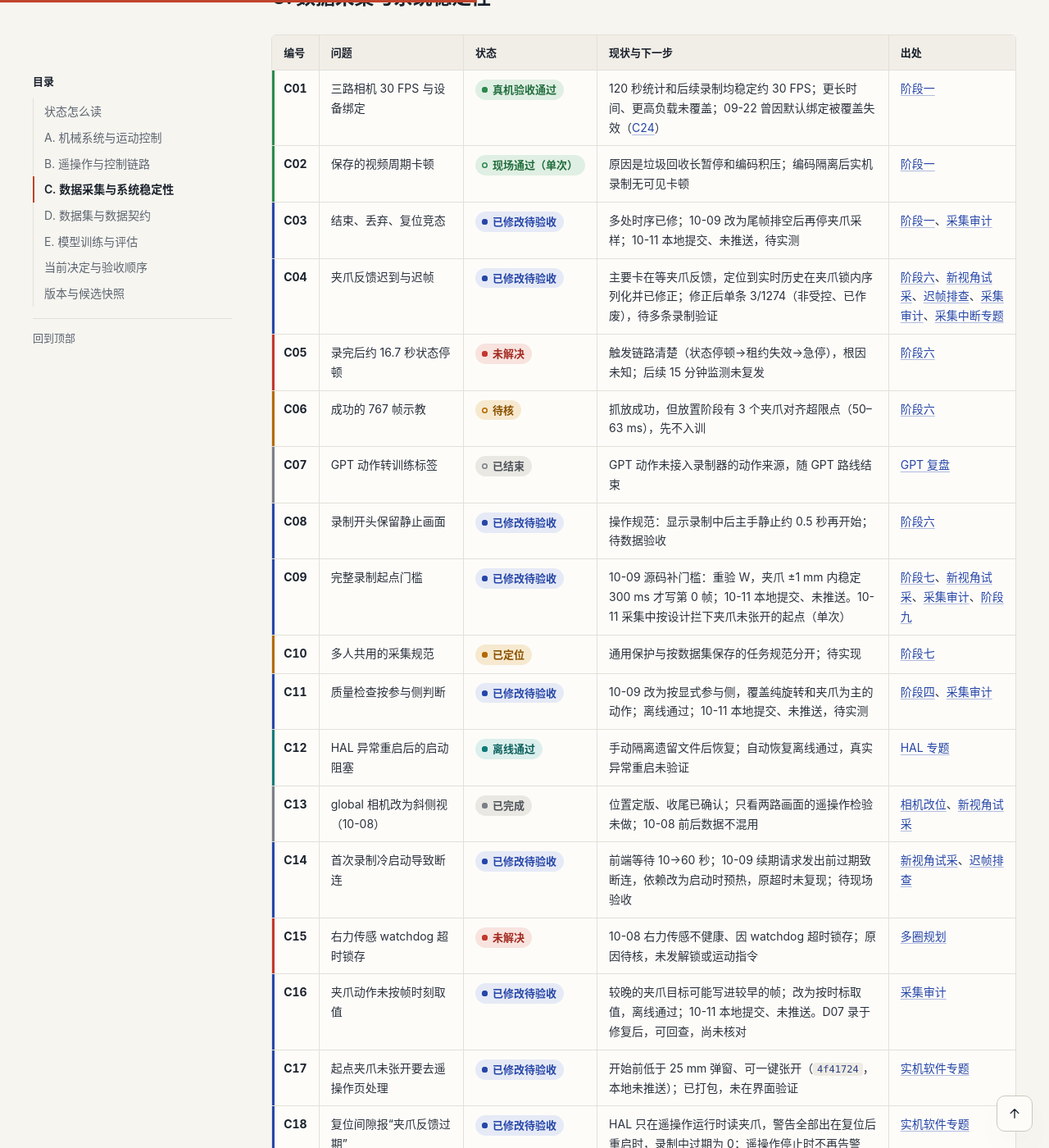
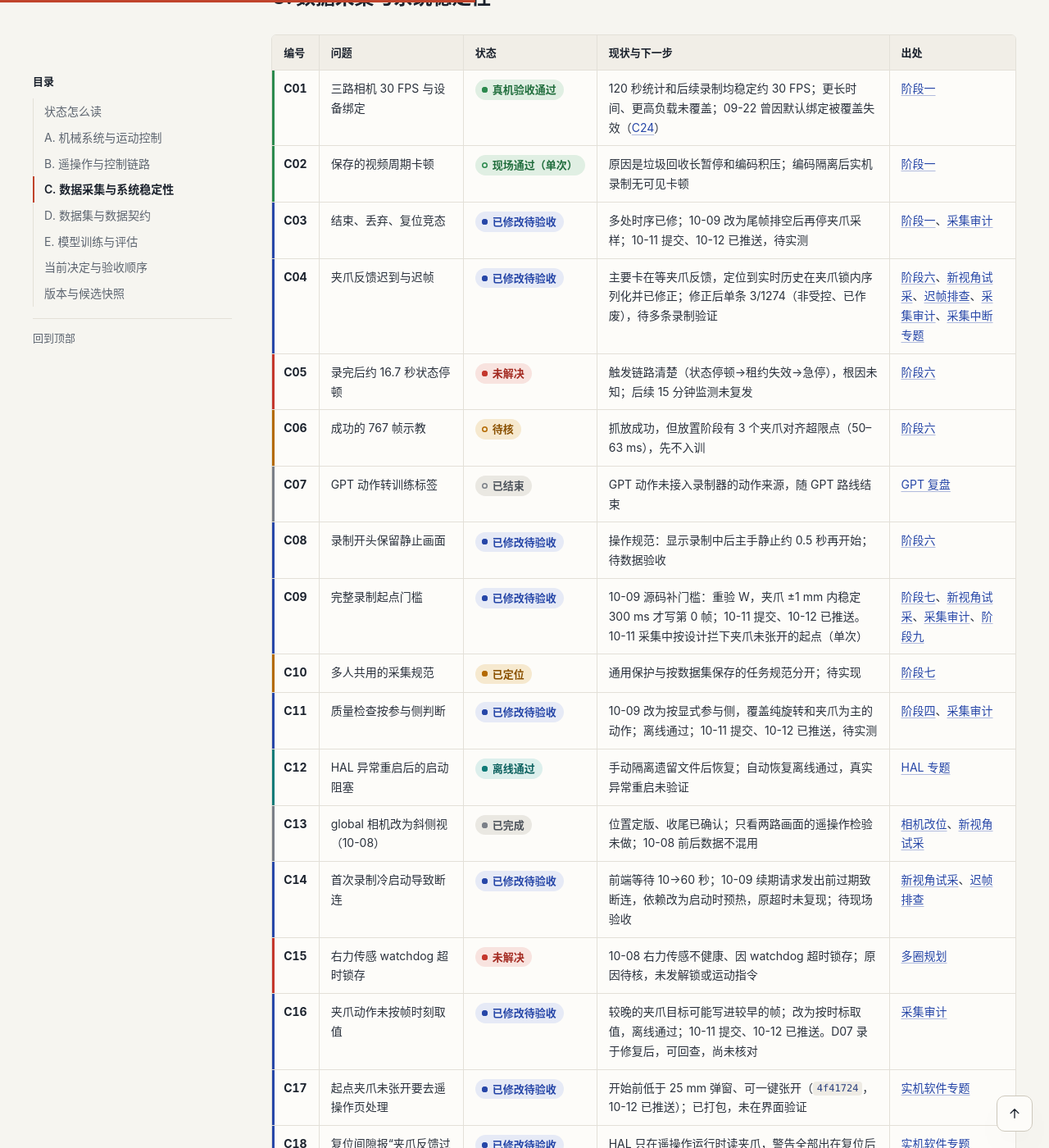
Before and after one commit to YoungShip/youngship.github.io, a Jekyll site: the page built from _posts/2026-09-29-micromani-research-status.md, in a window 1280 px wide and 1400 px high, scrolled down 4083 px. Shown: the whole window at 82% size. Built offline with Jekyll 4.4.1, drawn with Linux system fonts in a browser that asks for light colours; some of the changed text lies outside the part shown.

Commit message:
科研记录：MicroMani 14 个提交 10-12 已推送，更新台账与相关补记 (#14)
- C03/C09/C11/C16、B16、C17 改为 10-12 已推送；版本快照记远端 d9315e9 与新增七个提交
- 注明 10-09 晚部署的四处改动仍在工作区未提交
- 采集审计、实机软件专题、总览同步


Claude-Session: https://claude.ai/code/session_01NmX84QyJNd3ipBMxgHySws

Co-authored-by: Claude <noreply@anthropic.com>

```diff
--- a/_posts/2026-09-29-micromani-research-status.md
+++ b/_posts/2026-09-29-micromani-research-status.md
@@ -11,7 +11,7 @@ tags: [科研记录, MicroMani, 科研索引]
 
 **更新至 2026-10-12。**每个问题占一行，只写现在的状态和下一步；过程、证据和历次补记在“出处”链接的原文里。编号固定不变，新问题接在各组末尾。
 
-**当前最要紧的：**模型不会按零件位置对准（[E18](#E18)），实机只有一次属于位置巧合的抓放（[E15](#E15)）；下一步采固定位置数据。硬件右臂的多圈规划（[A04](#A04)、[A09](#A09)）仍未解决，10 月 10 日起只在硬件左臂上恢复实机。采集完整性修复 10-11 已在本地提交、仍未推送，也还没用新数据核对（[C04](#C04)、[C09](#C09)、[C16](#C16)）。
+**当前最要紧的：**模型不会按零件位置对准（[E18](#E18)），实机只有一次属于位置巧合的抓放（[E15](#E15)）；下一步采固定位置数据。硬件右臂的多圈规划（[A04](#A04)、[A09](#A09)）仍未解决，10 月 10 日起只在硬件左臂上恢复实机。采集完整性修复 10-12 已推送到远端，但还没用新数据核对；10-09 晚部署的录制起点保持、中断丢弃等改动仍未提交（[C04](#C04)、[C09](#C09)、[C16](#C16)）。
 
 ## 状态怎么读
 {: #status-tags }
@@ -66,7 +66,7 @@ tags: [科研记录, MicroMani, 科研索引]
 | <a id="B13"></a>**B13** | 主手重力补偿在边缘抽搐 | 现场通过（单次） | 手柄放进标定孔重新标定后消失，原因为推断；开机前先把手柄放进标定孔 | [Omega 抽搐](/notes/2026/10/09/micromani-omega-calibration-twitch/) |
 | <a id="B14"></a>**B14** | 双侧夹爪串口互相阻塞 | 已修改待验收 | 两侧调度分离、阻塞后只执行最新目标（`a5deb6a`）；用户反馈夹爪灵敏，未重复验收 | [新视角试采](/notes/2026/10/09/micromani-collection-fixes-trial-recording/) |
 | <a id="B15"></a>**B15** | 回 W 期间运动遥测停更 | 已修改待验收 | 锁内等待运动完成导致遥测停更、界面报“WS 不可用”；改为等待中读真实位置，当天部署，未做回 W 实机复验 | [迟帧排查](/notes/2026/10/11/micromani-late-frame-root-cause/) |
-| <a id="B16"></a>**B16** | 策略接口重复使能导致连续动作被拒 | 现场通过（单次） | 已使能时不再重复使能（`d0ec8de`，本地未推送）；两天约 11 次实机运行正常，未做专门验收 | [实机软件专题](/notes/2026/10/11/micromani-live-control-software-fixes/) |
+| <a id="B16"></a>**B16** | 策略接口重复使能导致连续动作被拒 | 现场通过（单次） | 已使能时不再重复使能（`d0ec8de`，10-12 已推送）；两天约 11 次实机运行正常，未做专门验收 | [实机软件专题](/notes/2026/10/11/micromani-live-control-software-fixes/) |
 | <a id="B17"></a>**B17** | 策略接口在夹爪开关关闭时静默跳过夹爪 | 临时方案 | 急停会关掉夹爪使能，之后模型的夹爪目标不下发；实机脚本补发使能命令绕过，主程序未改 | [实机软件专题](/notes/2026/10/11/micromani-live-control-software-fixes/) |
 | <a id="B18"></a>**B18** | Pitch 软限位 0～0 使 HAL 拒绝所有目标 | 临时方案 | HAL 要求最小值小于最大值；改为 ±0.1° 等效锁住 | [实机软件专题](/notes/2026/10/11/micromani-live-control-software-fixes/) |
 | <a id="B19"></a>**B19** | 配置文件被占用致主手连接 / 断开失败 | 临时方案 | RDC 子进程占用 `config.json`，保存被拒、前端报 Failed to fetch；重启 RDC 恢复一次后复发；重试逻辑在工作区未提交 | [采集审计](/notes/2026/10/10/micromani-collection-integrity-audit/) |
@@ -78,21 +78,21 @@ tags: [科研记录, MicroMani, 科研索引]
 | --- | --- | --- | --- | --- |
 | <a id="C01"></a>**C01** | 三路相机 30 FPS 与设备绑定 | 真机验收通过 | 120 秒统计和后续录制均稳定约 30 FPS；更长时间、更高负载未覆盖；09-22 曾因默认绑定被覆盖失效（[C24](#C24)） | [阶段一](/notes/2026/09/20/micromani-research-log/) |
 | <a id="C02"></a>**C02** | 保存的视频周期卡顿 | 现场通过（单次） | 原因是垃圾回收长暂停和编码积压；编码隔离后实机录制无可见卡顿 | [阶段一](/notes/2026/09/20/micromani-research-log/) |
-| <a id="C03"></a>**C03** | 结束、丢弃、复位竞态 | 已修改待验收 | 多处时序已修；10-09 改为尾帧排空后再停夹爪采样；10-11 本地提交、未推送，待实测 | [阶段一](/notes/2026/09/20/micromani-research-log/)、[采集审计](/notes/2026/10/10/micromani-collection-integrity-audit/) |
+| <a id="C03"></a>**C03** | 结束、丢弃、复位竞态 | 已修改待验收 | 多处时序已修；10-09 改为尾帧排空后再停夹爪采样；10-11 提交、10-12 已推送，待实测 | [阶段一](/notes/2026/09/20/micromani-research-log/)、[采集审计](/notes/2026/10/10/micromani-collection-integrity-audit/) |
 | <a id="C04"></a>**C04** | 夹爪反馈迟到与迟帧 | 已修改待验收 | 主要卡在等夹爪反馈，定位到实时历史在夹爪锁内序列化并已修正；修正后单条 3/1274（非受控、已作废），待多条录制验证 | [阶段六](/notes/2026/09/26/micromani-collection-and-act-pause/)、[新视角试采](/notes/2026/10/09/micromani-collection-fixes-trial-recording/)、[迟帧排查](/notes/2026/10/11/micromani-late-frame-root-cause/)、[采集审计](/notes/2026/10/10/micromani-collection-integrity-audit/)、[采集中断专题](/notes/2026/09/22/micromani-recording-interruption-regression/) |
 | <a id="C05"></a>**C05** | 录完后约 16.7 秒状态停顿 | 未解决 | 触发链路清楚（状态停顿→租约失效→急停），根因未知；后续 15 分钟监测未复发 | [阶段六](/notes/2026/09/26/micromani-collection-and-act-pause/) |
 | <a id="C06"></a>**C06** | 成功的 767 帧示教 | 待核 | 抓放成功，但放置阶段有 3 个夹爪对齐超限点（50–63 ms），先不入训 | [阶段六](/notes/2026/09/26/micromani-collection-and-act-pause/) |
 | <a id="C07"></a>**C07** | GPT 动作转训练标签 | 已结束 | GPT 动作未接入录制器的动作来源，随 GPT 路线结束 | [GPT 复盘](/notes/2026/09/29/micromani-gpt-grasp-closeout/) |
 | <a id="C08"></a>**C08** | 录制开头保留静止画面 | 已修改待验收 | 操作规范：显示录制中后主手静止约 0.5 秒再开始；待数据验收 | [阶段六](/notes/2026/09/26/micromani-collection-and-act-pause/) |
-| <a id="C09"></a>**C09** | 完整录制起点门槛 | 已修改待验收 | 10-09 源码补门槛：重验 W，夹爪 ±1 mm 内稳定 300 ms 才写第 0 帧；10-11 本地提交、未推送。10-11 采集中按设计拦下夹爪未张开的起点（单次） | [阶段七](/notes/2026/09/29/micromani-data-lineage-and-safe-resume/)、[新视角试采](/notes/2026/10/09/micromani-collection-fixes-trial-recording/)、[采集审计](/notes/2026/10/10/micromani-collection-integrity-audit/)、[阶段九](/notes/2026/10/11/micromani-vertical-origin-first-grasp/) |
+| <a id="C09"></a>**C09** | 完整录制起点门槛 | 已修改待验收 | 10-09 源码补门槛：重验 W，夹爪 ±1 mm 内稳定 300 ms 才写第 0 帧；10-11 提交、10-12 已推送。10-11 采集中按设计拦下夹爪未张开的起点（单次） | [阶段七](/notes/2026/09/29/micromani-data-lineage-and-safe-resume/)、[新视角试采](/notes/2026/10/09/micromani-collection-fixes-trial-recording/)、[采集审计](/notes/2026/10/10/micromani-collection-integrity-audit/)、[阶段九](/notes/2026/10/11/micromani-vertical-origin-first-grasp/) |
 | <a id="C10"></a>**C10** | 多人共用的采集规范 | 已定位 | 通用保护与按数据集保存的任务规范分开；待实现 | [阶段七](/notes/2026/09/29/micromani-data-lineage-and-safe-resume/) |
-| <a id="C11"></a>**C11** | 质量检查按参与侧判断 | 已修改待验收 | 10-09 改为按显式参与侧，覆盖纯旋转和夹爪为主的动作；离线通过；10-11 本地提交、未推送，待实测 | [阶段四](/notes/2026/09/22/micromani-quality-and-stability/)、[采集审计](/notes/2026/10/10/micromani-collection-integrity-audit/) |
+| <a id="C11"></a>**C11** | 质量检查按参与侧判断 | 已修改待验收 | 10-09 改为按显式参与侧，覆盖纯旋转和夹爪为主的动作；离线通过；10-11 提交、10-12 已推送，待实测 | [阶段四](/notes/2026/09/22/micromani-quality-and-stability/)、[采集审计](/notes/2026/10/10/micromani-collection-integrity-audit/) |
 | <a id="C12"></a>**C12** | HAL 异常重启后的启动阻塞 | 离线通过 | 手动隔离遗留文件后恢复；自动恢复离线通过，真实异常重启未验证 | [HAL 专题](/notes/2026/09/29/micromani-hal-startup-recovery/) |
 | <a id="C13"></a>**C13** | global 相机改为斜侧视（10-08） | 已完成 | 位置定版、收尾已确认；只看两路画面的遥操作检验未做；10-08 前后数据不混用 | [相机改位](/notes/2026/10/08/micromani-global-camera-relayout/)、[新视角试采](/notes/2026/10/09/micromani-collection-fixes-trial-recording/) |
 | <a id="C14"></a>**C14** | 首次录制冷启动导致断连 | 已修改待验收 | 前端等待 10→60 秒；10-09 续期请求发出前过期致断连，依赖改为启动时预热，原超时未复现；待现场验收 | [新视角试采](/notes/2026/10/09/micromani-collection-fixes-trial-recording/)、[迟帧排查](/notes/2026/10/11/micromani-late-frame-root-cause/) |
 | <a id="C15"></a>**C15** | 右力传感 watchdog 超时锁存 | 未解决 | 10-08 右力传感不健康、因 watchdog 超时锁存；原因待核，未发解锁或运动指令 | [多圈规划](/notes/2026/10/08/micromani-work-origin-multiturn/) |
-| <a id="C16"></a>**C16** | 夹爪动作未按帧时刻取值 | 已修改待验收 | 较晚的夹爪目标可能写进较早的帧；改为按时标取值，离线通过；10-11 本地提交、未推送。D07 录于修复后，可回查，尚未核对 | [采集审计](/notes/2026/10/10/micromani-collection-integrity-audit/) |
-| <a id="C17"></a>**C17** | 起点夹爪未张开要去遥操作页处理 | 已修改待验收 | 开始前低于 25 mm 弹窗、可一键张开（`4f41724`，本地未推送）；已打包，未在界面验证 | [实机软件专题](/notes/2026/10/11/micromani-live-control-software-fixes/) |
+| <a id="C16"></a>**C16** | 夹爪动作未按帧时刻取值 | 已修改待验收 | 较晚的夹爪目标可能写进较早的帧；改为按时标取值，离线通过；10-11 提交、10-12 已推送。D07 录于修复后，可回查，尚未核对 | [采集审计](/notes/2026/10/10/micromani-collection-integrity-audit/) |
+| <a id="C17"></a>**C17** | 起点夹爪未张开要去遥操作页处理 | 已修改待验收 | 开始前低于 25 mm 弹窗、可一键张开（`4f41724`，10-12 已推送）；已打包，未在界面验证 | [实机软件专题](/notes/2026/10/11/micromani-live-control-software-fixes/) |
 | <a id="C18"></a>**C18** | 复位间隙报“夹爪反馈过期” | 已修改待验收 | HAL 只在遥操作运行时读夹爪，警告全部出在复位后重启时，录制中过期为 0；遥操作停止时不再告警（`e8d1e61`），待重启后端 | [实机软件专题](/notes/2026/10/11/micromani-live-control-software-fixes/) |
 | <a id="C19"></a>**C19** | 安全中断后重试混入上一次尝试的帧 | 已修改待验收 | y2144 ep22 实际 763 帧、记录 636 帧；10-09 22:47 起保存前核对帧数，ep22 已隔离、未入训；改动未提交 | [采集审计](/notes/2026/10/10/micromani-collection-integrity-audit/) |
 | <a id="C20"></a>**C20** | 录制准备阶段主从运动未锁住 | 已修改待验收 | 10-09 22:11 起准备阶段 HAL 不放行运动与夹爪命令，就绪后放行；部署时未做实机运动测试；改动未提交 | [采集审计](/notes/2026/10/10/micromani-collection-integrity-audit/) |
@@ -171,7 +171,7 @@ tags: [科研记录, MicroMani, 科研索引]
 | 工控机 MicroMani 主仓库（2026-10-09 补记） | `xie/42cce5c`（10-08），另有 33 个修改、18 个新增的未提交文件；HalServer 与后端 10-09 14:53 启动 | 只读查看提交与文件时间；未核对运行二进制对应哪份源码，未提交改动不算已验收，见[补记](/notes/2026/10/09/micromani-collection-fixes-trial-recording/) |
 | 工控机 MicroMani 主仓库（2026-10-10 补记） | 远端 `xie/2a99555`（10-10 推送：以 `42cce5c` 为基线拆成五个连续提交，止于 `2a99555`）；工作区另有 49 个改动 / 未跟踪文件，含 C03/C04/C09/C11/C16 完整性修复（10-09 21:06 后端已加载） | 远端分支 10-10 用 `git ls-remote` 核对；运行版本 = 已推送提交 + 未提交改动，正式采集前需冻结，见[采集审计](/notes/2026/10/10/micromani-collection-integrity-audit/) |
 | 工控机 MicroMani 主仓库（2026-10-11 补记） | 本地 `xie` 在 `2a99555` 之上新增 `e8d1e61`、`d0ec8de`、`4f41724`（按功能拆分，均未推送）；工作区仍有 32 个修改、17 个未跟踪文件，含 C03/C09/C11/C16 修复 | 三个提交各自在 HEAD 临时检出上验证；`e8d1e61` 需重启后端、`4f41724` 需刷新页面才生效，见[实机软件专题](/notes/2026/10/11/micromani-live-control-software-fixes/)。同日 18:00 又本地提交四项完整性修复（`d5c694c`、`8d566ca`、`2647e07`、`fb8e86c`），`xie` 领先远端 7 个提交；19:00 左右推送失败（SSH 连接被关闭），10-11 核对远端仍为 `2a99555`；10-09 晚部署的回 W 确认重试、录制起点保持（含 HAL）、录制进度、中断丢弃四处改动仍只在工作区并在运行，见[采集审计后记](/notes/2026/10/10/micromani-collection-integrity-audit/) |
-| 工控机 MicroMani 主仓库（2026-10-12 补记） | 只读核对：本地 `xie` 领先 `origin/xie` 14 个提交（10-11 记为 7 个），其中 `6dca631`（10-11 22:49）把夹爪对齐上限由 50 ms 放宽到 70 ms；09-22 的 `cd0e259`、`0d21df3`、`6dce89f`、`5f28fd3` 已在远端 | 其余新增提交未逐个核对内容和测试，由课题会话处理 |
+| 工控机 MicroMani 主仓库（2026-10-12 补记） | 远端 `xie/d9315e9`（10-12 23:43 推送）：在 `2a99555` 之上 14 个提交，即 10-11 的七个，加上 `6dca631`（夹爪对齐上限 50→70 ms）、`a093a8b`（寻零完成后短暂缺样误报）、`f78026a`（连续策略目标约束与运动进展监测）、`26c9cf5`（手动观察模式入口）、`0e59d3c` / `d9315e9`（相机共享内存独立进程采集并默认启用）、`4c98be4`（策略接口夹爪目标后台下发、返回分段耗时）；09-22 的 `cd0e259`、`0d21df3`、`6dce89f`、`5f28fd3` 早已在远端 | 后七个提交只记了提交说明，内容和测试未核对。工作区仍有 32 个修改、15 个未跟踪文件，含 10-09 晚部署的录制起点保持（`recordingPreparing` 只在工作区）、中断丢弃、录制进度、回 W 忙重试和 `config.json` 替换重试（[B19](#B19)、[C19](#C19)、[C20](#C20)），这些仍未提交；运行二进制对应哪份源码未核对 |
 | 连接与寻零专题 | 公开 `xie/400cde0` 固定源码证据 | 是另一轮源码审计范围，不代表生产目录回退或正在运行该版本 |
 
 版本出处见[数据续录记录](/notes/2026/09/29/micromani-data-lineage-and-safe-resume/)、[寻零专题](/notes/2026/09/23/micromani-homing-completion-semantics/)和[HAL 专题](/notes/2026/09/29/micromani-hal-startup-recovery/)。本次只核对笔记仓库，没有重查上述机器人工作区、构建产物或设备。
```
Also changed, not shown: _posts/2026-09-23-micromani-research-overview.md (+2 -2 lines), _posts/2026-10-10-micromani-collection-integrity-audit.md (+3 -3 lines), _posts/2026-10-11-micromani-live-control-software-fixes.md (+2 -2 lines).
